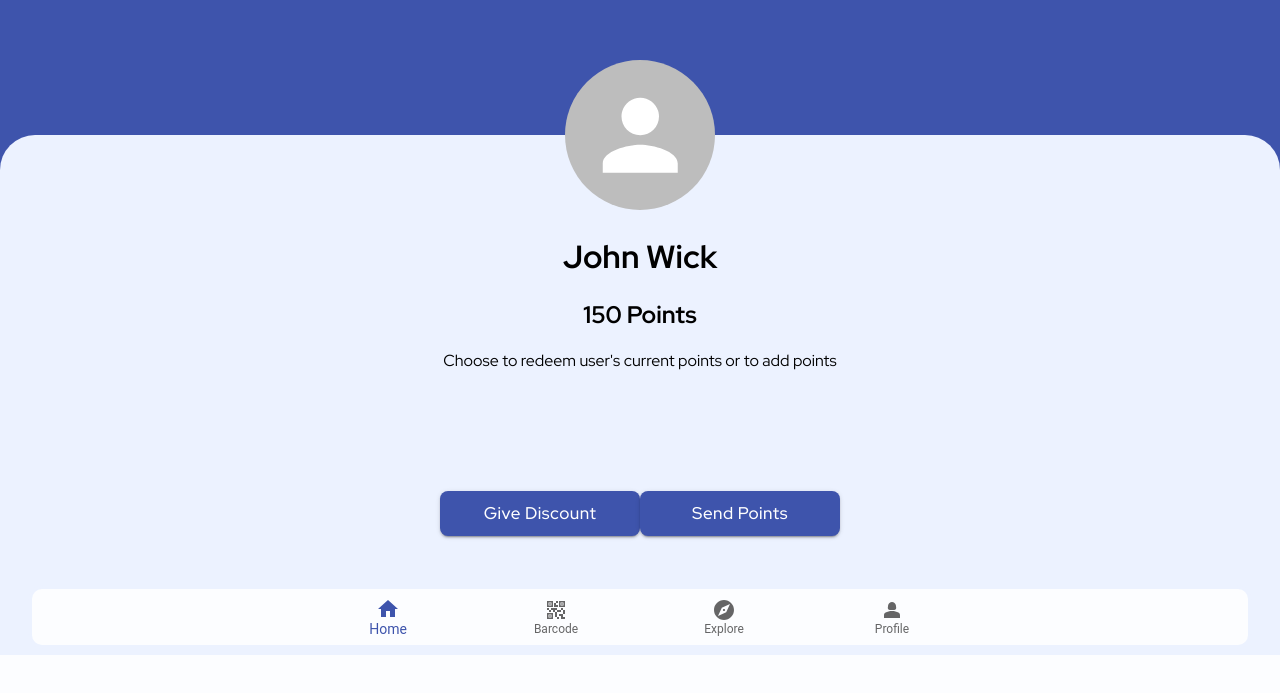
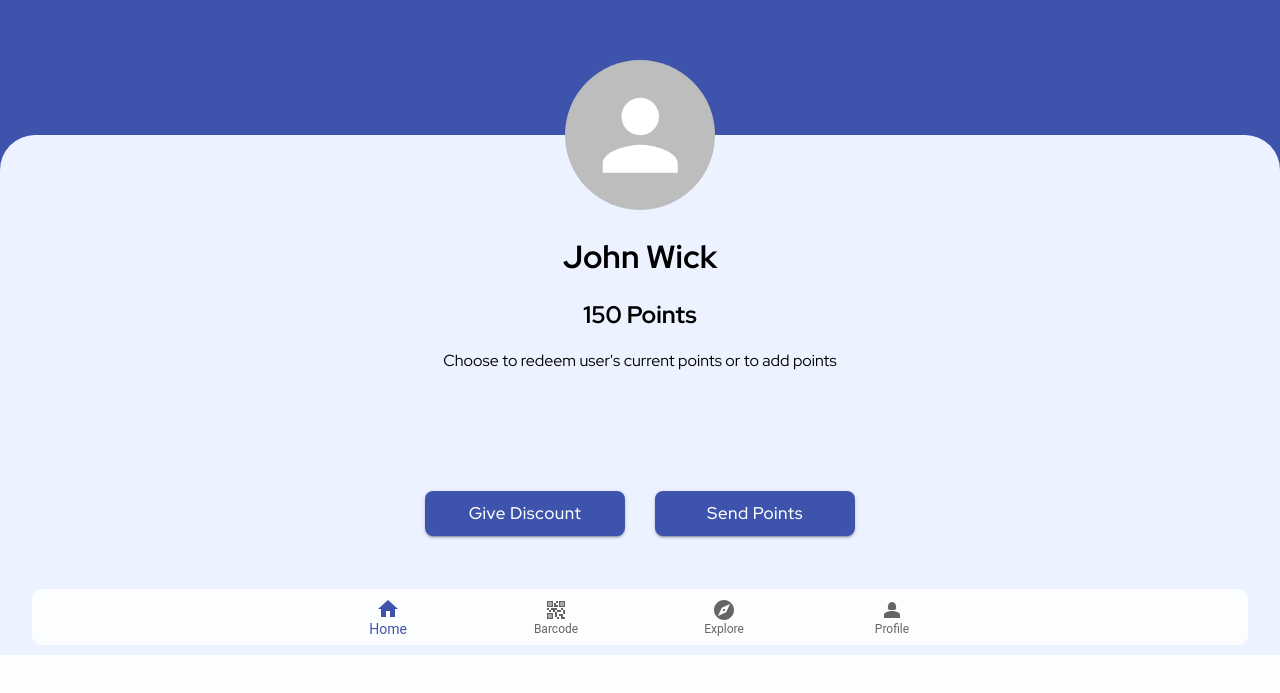
Before and after one commit to Muqto/WaffleHacks, a React (Create React App) app in the folder frontend/: page /postscan in a window 1280 px wide. Shown: the part 145-838 px from the top of the page. Built offline with nearby package versions, Linux system fonts and the light colour scheme; the HTML template or start-up script is replaced by a standard one.

Commit message:
delete tsx keep jsx

```diff
--- a/frontend/src/components/BarcodeScanner/PostScanPage/PostScanPage.css
+++ b/frontend/src/components/BarcodeScanner/PostScanPage/PostScanPage.css
@@ -35,7 +35,7 @@
 }
 
 .post-scan-page-button1 {
-  margin-left: 40px;
+  margin-left: 40px !important;
   text-transform: none !important;
   background-color: #3e54ac !important;
   font-size: 20px !important;
@@ -51,8 +51,8 @@
 }
 
 .post-scan-page-button2 {
-  margin-right: 40px;
-  margin-left: 30px;
+  margin-right: 40px !important;
+  margin-left: 30px !important;
   text-transform: none !important;
   background-color: #3e54ac !important;
   font-size: 20px !important;
```
Also changed, not shown: frontend/src/App.tsx (deleted, +0 -34 lines).
